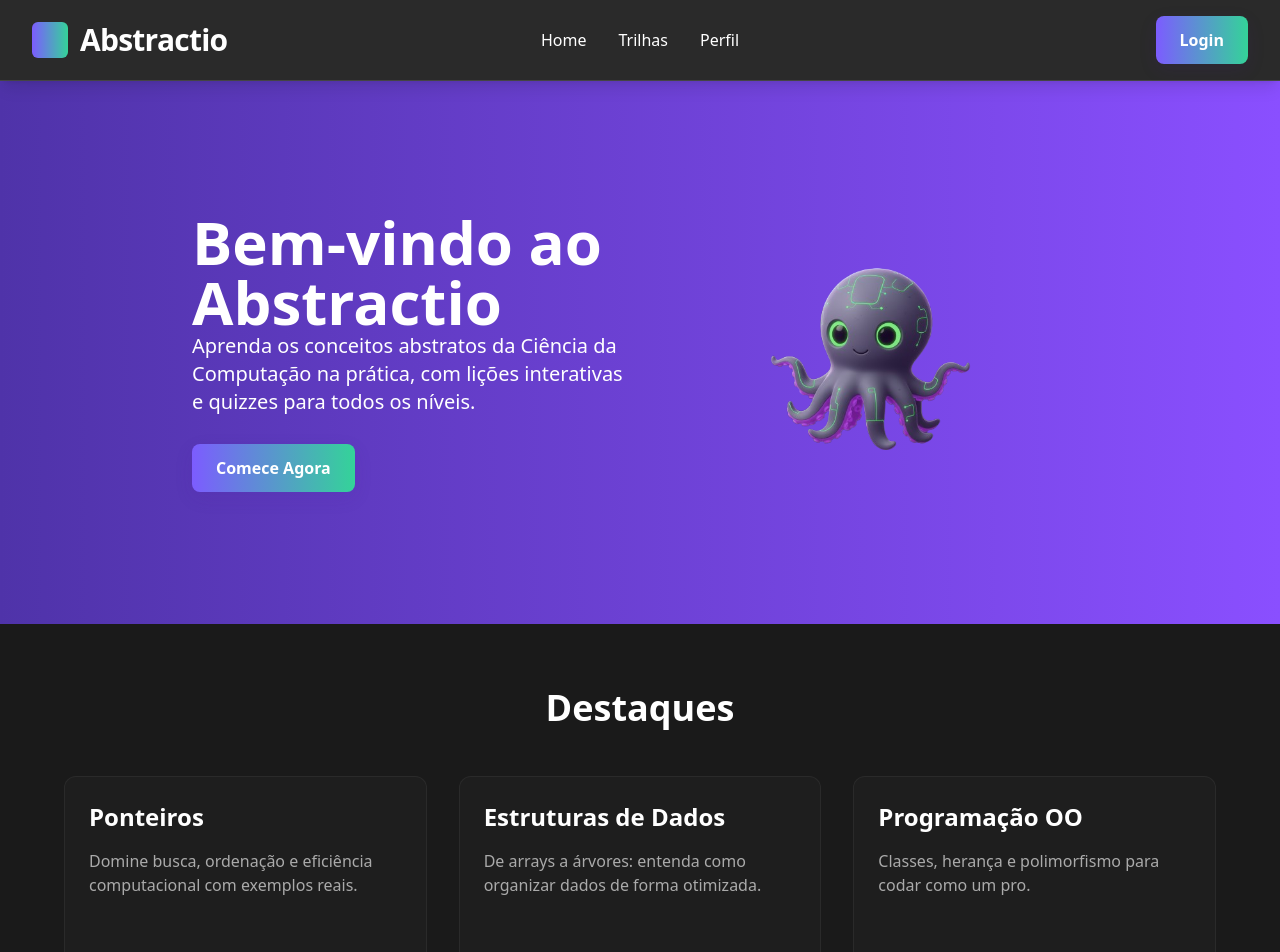
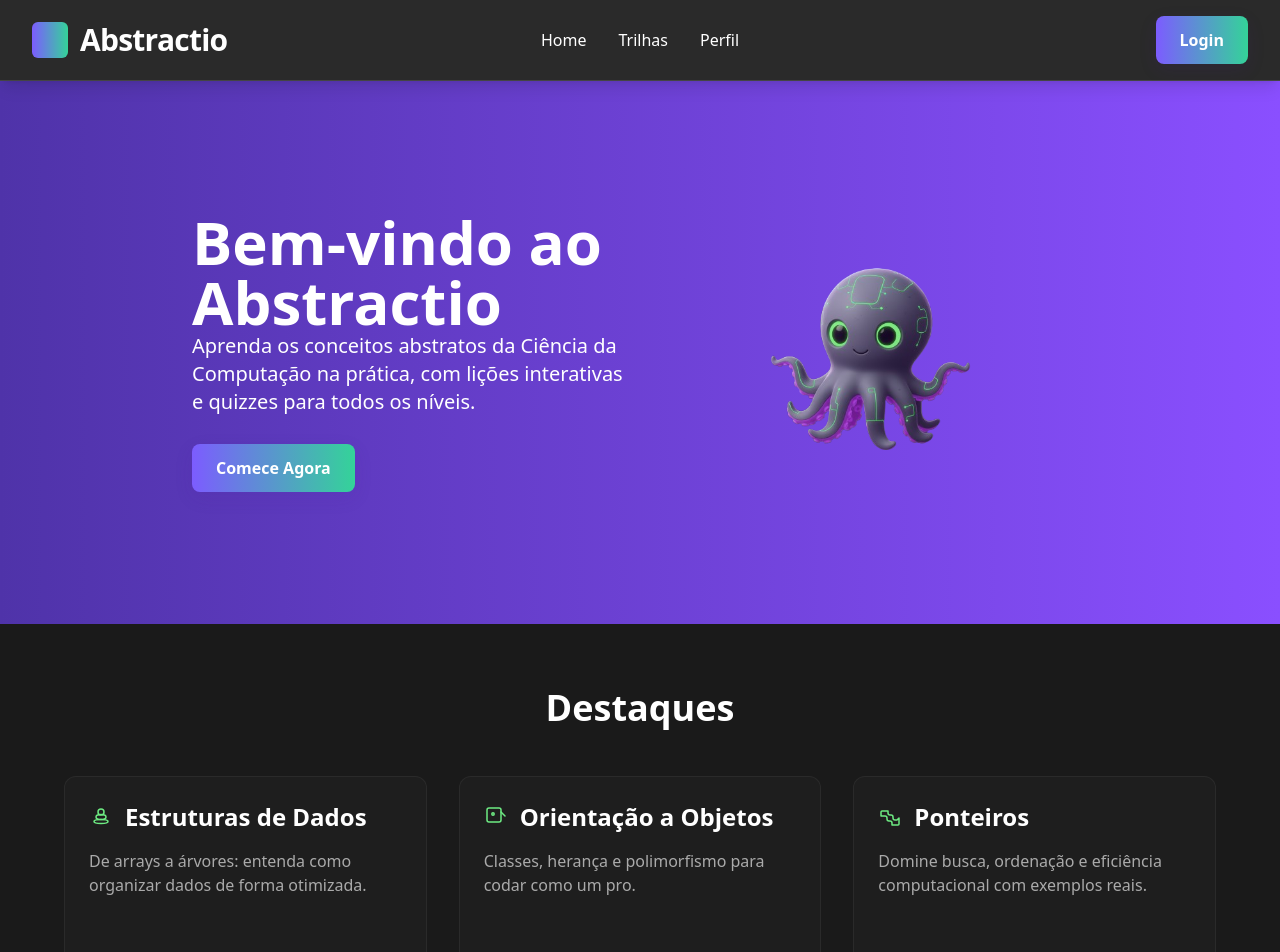
Before and after one commit to Gpcoutinho/Abstractio, a React (Vite) app: page / in a window 1280 px wide. Shown: the top 952 px of the page. Built offline with nearby package versions, Linux system fonts and the light colour scheme; no server answers.

Commit message:
style menu sanduiche

```diff
--- a/src/components/Card.tsx
+++ b/src/components/Card.tsx
@@ -7,13 +7,17 @@ type CardProps = {
   buttonLabel?: string;
   className?: string;
   rota?: string;
+  icon?: React.ReactNode;
 };
 
-const Card: React.FC<CardProps> = ({ title, description, buttonLabel = 'Explorar', className = '', rota }) => {
+const Card: React.FC<CardProps> = ({ title, description, buttonLabel = 'Explorar', className = '', rota, icon }) => {
   return (
     <div className={`card flex flex-col justify-between h-full ${className}`}>
       <div>
-        <h3 className="text-2xl font-semibold mb-4 text-textPrimary">{title}</h3>
+        <h3 className="text-2xl font-semibold mb-4 text-textPrimary flex items-center gap-3">
+          {icon && <span className="w-6 h-6 text-accent flex-shrink-0">{icon}</span>}
+          <span>{title}</span>
+        </h3>
         <p className="text-textSecondary mb-6 min-h-16">{description}</p>
       </div>
       <div className="mt-4 flex justify-center">
--- a/src/components/Destaques.tsx
+++ b/src/components/Destaques.tsx
@@ -2,20 +2,20 @@ import React from 'react';
 import Card from './Card';
 
 const cards = [
+
   {
+    title: 'Estruturas de Dados ',
+    description: 'De arrays a árvores: entenda como organizar dados de forma otimizada.',
+  },
+  {
+    title: 'Orientação a Objetos',
+    description: 'Classes, herança e polimorfismo para codar como um pro.',
+    rota: '/poo'
+  },{
     title: 'Ponteiros',
     description: 'Domine busca, ordenação e eficiência computacional com exemplos reais.',
     rota: '/ponteiros'
-  },
-  {
-    title: 'Estruturas de Dados',
-    description: 'De arrays a árvores: entenda como organizar dados de forma otimizada.',
-  },
-  {
-    title: 'Programação OO',
-    description: 'Classes, herança e polimorfismo para codar como um pro.',
-    rota: '/poo'
-  },
+  }
 ];
 
 const Destaques: React.FC = () => (
@@ -24,7 +24,34 @@ const Destaques: React.FC = () => (
       <h2 className="text-4xl font-bold text-center mb-12 text-textPrimary">Destaques</h2>
       <div className="grid md:grid-cols-3 gap-8">
         {cards.map((c) => (
-          <Card key={c.title} title={c.title} description={c.description} rota={c.rota}/>
+          <Card
+            key={c.title}
+            title={c.title}
+            description={c.description}
+            rota={c.rota}
+            icon={
+              c.title.includes('Estruturas') ? (
+                // circle stack icon (three stacked circles)
+                <svg viewBox="0 0 24 24" fill="none" stroke="currentColor" strokeWidth="1.5" className="w-6 h-6 text-accent" aria-hidden="true">
+                  <circle cx="12" cy="7" r="3" />
+                  <ellipse cx="12" cy="12" rx="5" ry="2.5" />
+                  <ellipse cx="12" cy="16.5" rx="7" ry="2" />
+                </svg>
+              ) : c.title.includes('Orientação') ? (
+                // swatch icon (rounded rectangle with a small hole)
+                <svg viewBox="0 0 24 24" fill="none" stroke="currentColor" strokeWidth="1.5" className="w-6 h-6 text-accent" aria-hidden="true">
+                  <rect x="3" y="3" width="14" height="14" rx="2" />
+                  <circle cx="9" cy="9" r="1.2" />
+                  <path d="M17 7l4 4" strokeLinecap="round" strokeLinejoin="round" />
+                </svg>
+              ) : (
+                // puzzle piece icon
+                <svg viewBox="0 0 24 24" fill="none" stroke="currentColor" strokeWidth="1.5" className="w-6 h-6 text-accent" aria-hidden="true">
+                  <path d="M21 13v6a1 1 0 0 1-1 1h-6v-2a2 2 0 0 0-2-2h-1a2 2 0 0 1-2-2v-1a2 2 0 0 0-2-2H3V7a1 1 0 0 1 1-1h6v2a2 2 0 0 0 2 2h1a2 2 0 0 1 2 2v1a2 2 0 0 0 2 2h2z" strokeLinecap="round" strokeLinejoin="round" />
+                </svg>
+              )
+            }
+          />
         ))}
       </div>
     </div>
--- a/src/components/Header.tsx
+++ b/src/components/Header.tsx
@@ -1,5 +1,6 @@
 import React, { useState } from 'react';
 import { Link } from 'react-router-dom';
+import { HomeIcon, Squares2X2Icon, UserIcon, ArrowRightOnRectangleIcon, XMarkIcon } from '@heroicons/react/24/outline';
 
 const Header: React.FC = () => {
 	const [open, setOpen] = useState(false);
@@ -54,26 +55,61 @@ const Header: React.FC = () => {
 				</div>
 			</div>
 
-			{/* Mobile menu panel */}
-			<div id="mobile-menu" className={`${open ? 'block' : 'hidden'} md:hidden border-t border-borderDark bg-bgSecondary`}>
-				<div className="px-4 py-3 space-y-2">
-					<Link to="/" onClick={() => setOpen(false)} className="block text-textPrimary hover:text-accent font-medium">Home</Link>
-					<Link to="/exercicios" onClick={() => setOpen(false)} className="block text-textPrimary hover:text-accent font-medium">Trilhas</Link>
-					<Link to="/profile" onClick={() => setOpen(false)} className="block text-textPrimary hover:text-accent font-medium">Perfil</Link>
-					<div className="pt-2 border-t border-borderDark mt-2">
-
+			{/* Mobile menu overlay (improved) */}
+			{open && (
+				<div className="md:hidden fixed inset-0 z-50 flex">
+					{/* backdrop */}
+					<button aria-hidden="true" onClick={() => setOpen(false)} className="absolute inset-0 bg-black/70 backdrop-blur-sm" />
+					{/* sliding panel */}
+					<nav className="relative ml-auto w-80 max-w-full h-full bg-bgSecondary border-l border-borderDark shadow-xl p-6">
+						<div className="flex items-center justify-between mb-6">
+							<Link to="/" onClick={() => setOpen(false)} className="flex items-center gap-3">
+								<div
+									className="w-8 h-8 rounded-md flex-shrink-0"
+									aria-hidden="true"
+									style={{ background: 'linear-gradient(90deg, var(--accent), var(--accent-2))' }}
+								/>
+								<span className="font-bold text-lg">Abstractio</span>
+							</Link>
+							<button onClick={() => setOpen(false)} className="p-2 rounded-md hover:bg-bgPrimary/30">
+								<XMarkIcon className="w-6 h-6 text-textPrimary" />
+							</button>
+						</div>
+						<ul className="space-y-4">
+							<li>
+								<Link to="/" onClick={() => setOpen(false)} className="flex items-center gap-3 text-textPrimary hover:text-accent">
+									<HomeIcon className="w-5 h-5 text-accent" />
+									<span>Home</span>
+								</Link>
+							</li>
+							<li>
+								<Link to="/exercicios" onClick={() => setOpen(false)} className="flex items-center gap-3 text-textPrimary hover:text-accent">
+									<Squares2X2Icon className="w-5 h-5 text-accent" />
+									<span>Trilhas</span>
+								</Link>
+							</li>
+							<li>
+								<Link to="/profile" onClick={() => setOpen(false)} className="flex items-center gap-3 text-textPrimary hover:text-accent">
+									<UserIcon className="w-5 h-5 text-accent" />
+									<span>Perfil</span>
+								</Link>
+							</li>
+						</ul>
+						<div className="mt-6 pt-4 border-t border-borderDark">
 							<div className="mt-3">
 								<Link
 									to="/login"
 									onClick={() => setOpen(false)}
-								className="hero-cta w-full text-center"
+									className="hero-cta w-full inline-flex items-center justify-center gap-2 px-4 py-2 rounded-md"
 								>
-								Login
+									<ArrowRightOnRectangleIcon className="w-5 h-5" />
+									<span>Login</span>
 								</Link>
 							</div>
 						</div>
+					</nav>
 				</div>
-			</div>
+			)}
 		</header>
 	);
 };
```
Lines whose indentation alone changed are shown as unchanged.
